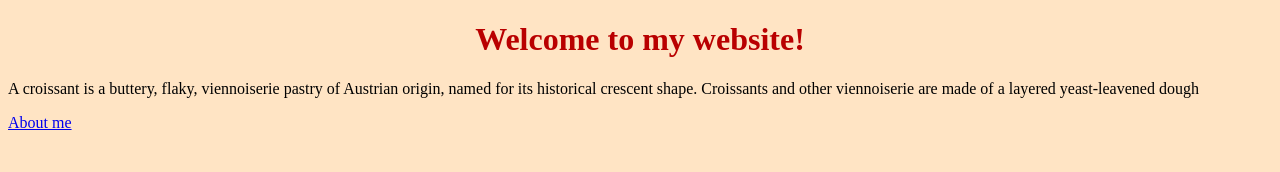
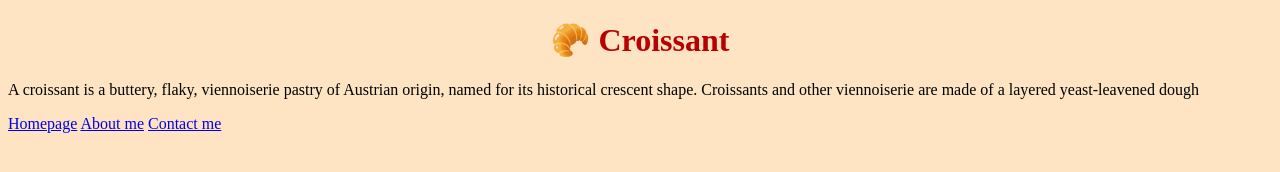
Before and after one commit to TheAkturus/multible-pages-static-website, a plain HTML site: page index.html in a window 1280 px wide. Drawn offline with Linux system fonts and the light colour scheme.

Commit message:
Added links

```diff
--- a/index.html
+++ b/index.html
@@ -8,12 +8,16 @@
     <title>Homepage</title>
   </head>
   <body>
-    <h1>Welcome to my website!</h1>
+    <h1>🥐 Croissant</h1>
     <p>
       A croissant is a buttery, flaky, viennoiserie pastry of Austrian origin,
       named for its historical crescent shape. Croissants and other viennoiserie
       are made of a layered yeast-leavened dough
     </p>
-    <a href="/about.html">About me</a>
+    <div class="links">
+      <a href="/">Homepage</a>
+      <a href="/about.html">About me</a>
+      <a href="/contact.html">Contact me</a>
+    </div>
   </body>
 </html>
```
